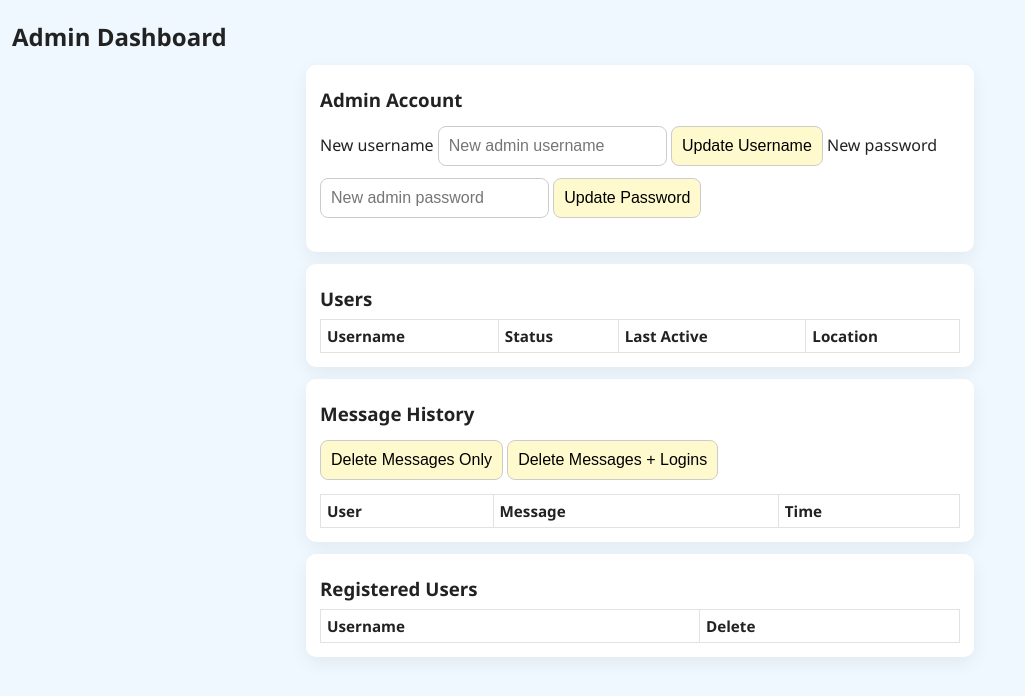
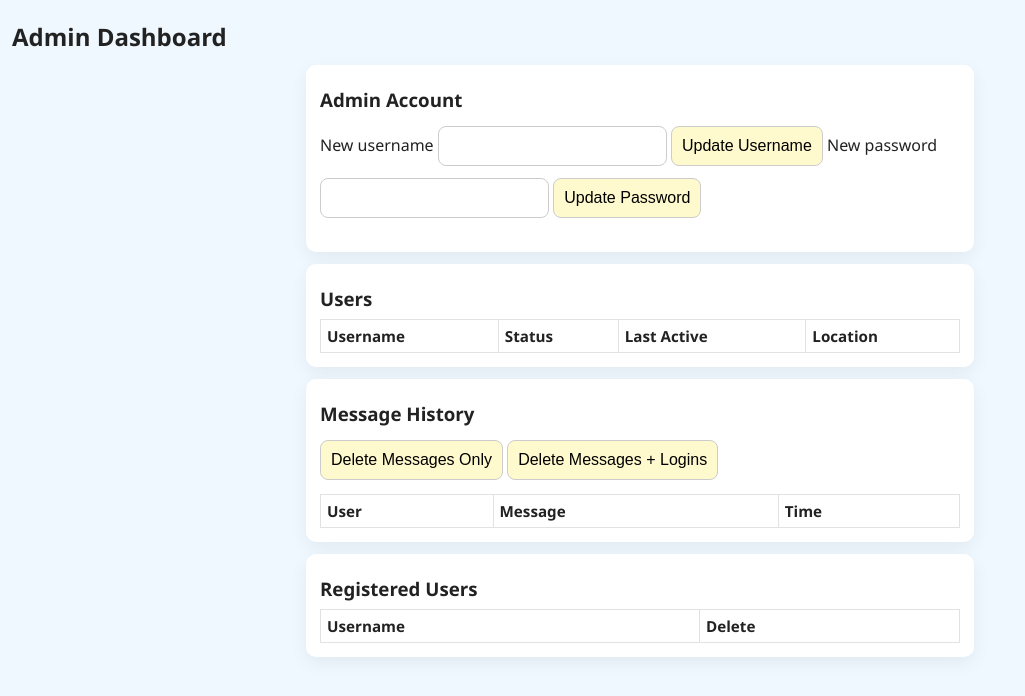
Before and after one commit to ayekyawmin/moment, a website: page public/admin.html in a window 1280 px wide. Shown: the whole page, without its empty margins (0-1025 px from the left). Drawn offline with Linux system fonts and the light colour scheme; no server answers.

Commit message:
Admin User name & password

```diff
--- a/public/admin.html
+++ b/public/admin.html
@@ -16,11 +16,11 @@
 <div class="card">
   <h3>Admin Account</h3>
   <label>New username</label>
-  <input id="newAdminName" placeholder="New admin username" />
+  <input id="newAdminName" placeholder="" />
   <button id="updateAdmNameBtn">Update Username</button>
 
   <label>New password</label>
-  <input id="newAdminPass" type="password" placeholder="New admin password" />
+  <input id="newAdminPass" type="password" placeholder="" />
   <button id="updateAdmPassBtn">Update Password</button>
 
   <p id="adminStatus" class="muted"></p>
```
